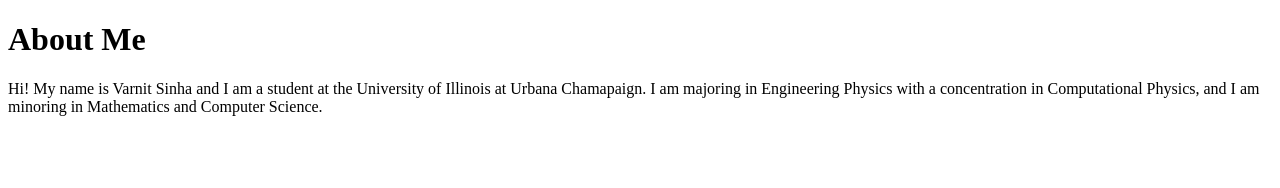
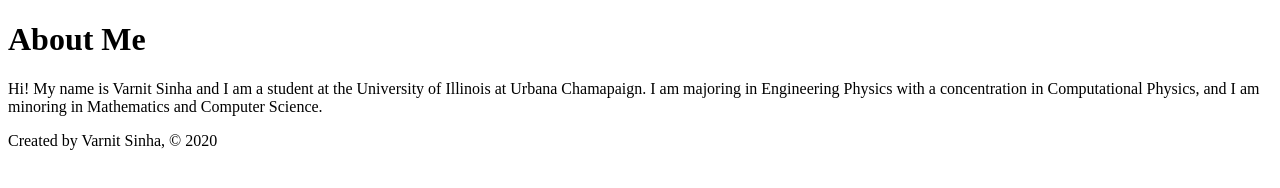
Before and after one commit to VarnitS2/PersonalGatsbyWebsite, a Gatsby site: page /about in a window 1280 px wide. Built offline with nearby package versions, Linux system fonts and the light colour scheme; Gatsby itself is replaced by a stand-in of ours.

Commit message:
Added a footer to all pages

```diff
--- /dev/null
+++ b/src/components/footer.js
@@ -0,0 +1,11 @@
+import React from "react"
+
+const Footer = () => {
+    return (
+        <footer>
+            <p>Created by Varnit Sinha, © 2020</p>
+        </footer>
+    )
+}
+
+export default Footer
--- a/src/pages/about.js
+++ b/src/pages/about.js
@@ -1,4 +1,5 @@
 import React from "react"
+import Footer from "../components/footer"
 
 const AboutPage = () => {
     return (
@@ -7,6 +8,7 @@
             <p>
                 Hi! My name is Varnit Sinha and I am a student at the University of Illinois at Urbana Chamapaign. I am majoring in Engineering Physics with a concentration in Computational Physics, and I am minoring in Mathematics and Computer Science.
             </p>
+            <Footer />
         </div>
     )
 }
--- a/src/pages/contact.js
+++ b/src/pages/contact.js
@@ -1,5 +1,5 @@
 import React from "react"
-import { Link } from "gatsby"
+import Footer from "../components/footer"
 
 const ContactPage = () => {
     return (
@@ -8,6 +8,7 @@
             <p>
                 The best way to reach me is via email at <a href="mailto:varnits2@illinois.edu">varnits2@illinois.edu</a>.
             </p>
+            <Footer />
         </div>
     )
 }
--- a/src/pages/index.js
+++ b/src/pages/index.js
@@ -1,10 +1,13 @@
 import React from "react"
+import { Link } from "gatsby"
+import Footer from "../components/footer"
 
 const IndexPage = () => {
   return (
     <div>
       <h1>Hello.</h1>
       <h2>I'm Varnit.</h2>
+      <Footer />
     </div>
   )
 }
```
